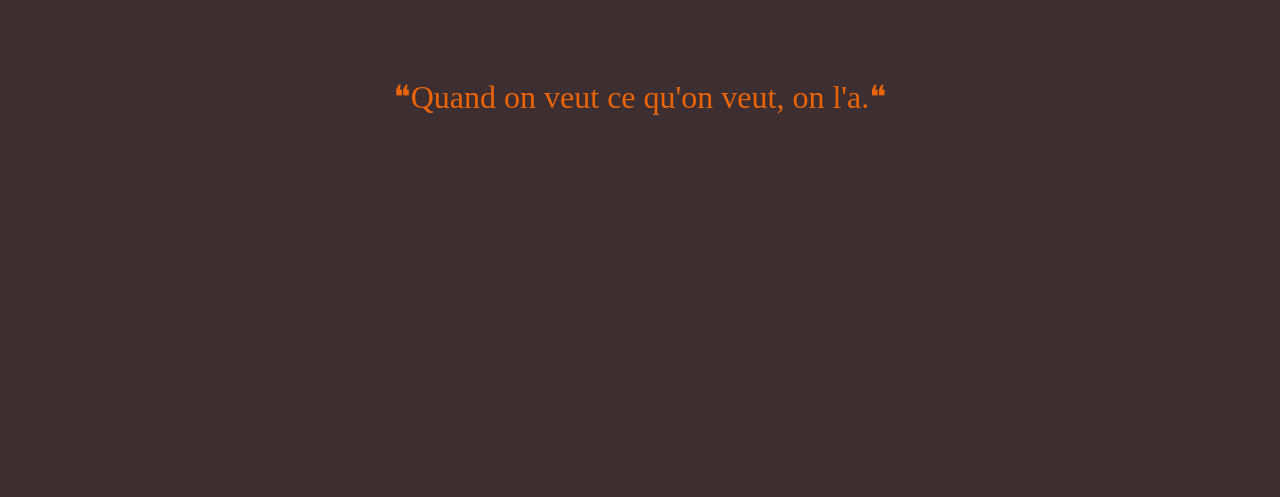
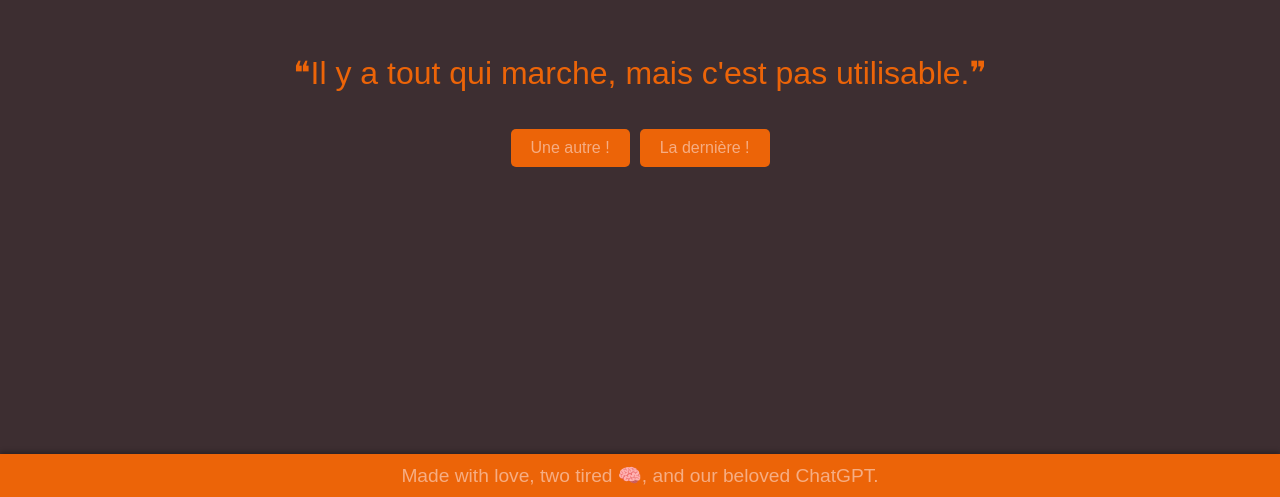
Before and after one commit to florianculie/wisdom, an Angular app in the folder wisdom/: page / in a window 1280 px wide. Shown: the part 303-800 px from the top of the page. Built offline with nearby package versions, Linux system fonts and the light colour scheme.

Commit message:
getting specific sentence is now possible
few tweaks

adding a footer, and some hovering styles

Adding buttons and EE

I see you APIC.
Added refresh button
Added Button to display the newest sentence

```diff
--- a/wisdom/angular.json
+++ b/wisdom/angular.json
@@ -28,9 +28,12 @@
               "src/assets"
             ],
             "styles": [
-              "src/styles.css"
+              "src/styles.css",
+              "node_modules/ngx-toastr/toastr.css"
             ],
-            "scripts": []
+            "scripts": [
+
+            ]
           },
           "configurations": {
             "production": {
--- a/wisdom/package.json
+++ b/wisdom/package.json
@@ -19,6 +19,7 @@
     "@angular/platform-browser": "^17.1.0",
     "@angular/platform-browser-dynamic": "^17.1.0",
     "@angular/router": "^17.1.0",
+    "ngx-toastr": "^19.0.0",
     "rxjs": "~7.8.0",
     "tslib": "^2.3.0",
     "zone.js": "~0.14.3"
--- a/wisdom/src/app/app.component.html
+++ b/wisdom/src/app/app.component.html
@@ -1,5 +1,7 @@
 <div class="container">
   <div class="center">
-    <p>❝{{ displayedSentence }}❝</p>
+    <p>❝{{ displayedSentence }}❞</p>
   </div>
+  <button (click)="displayRandomSentence()" class="reload-button">Une autre !</button>
+  <button (click)="displayNewestSentence()" class="reload-button">La dernière !</button>
 </div>
--- a/wisdom/src/app/app.component.ts
+++ b/wisdom/src/app/app.component.ts
@@ -1,27 +1,51 @@
-import { Component } from '@angular/core';
+import { Component, OnInit } from '@angular/core';
 import { RouterOutlet } from '@angular/router';
 import WisdomSentencesJson from '../assets/WisdomSentences.json';
+import { ActivatedRoute } from '@angular/router';
+import { ToastrService } from 'ngx-toastr';
 
 @Component({
   selector: 'app-root',
   standalone: true,
   imports: [RouterOutlet],
   templateUrl: './app.component.html',
-  styleUrl: './app.component.css'
+  styleUrls: ['./app.component.css']
 })
-export class AppComponent {
+export class AppComponent implements OnInit {
   wisdomSentences: any[] = [];
   displayedSentence: string = 'bonjour les ptits potes';
   title = 'wisdom';
 
-  constructor(){
+  constructor(private route: ActivatedRoute, private toastr: ToastrService) {
     this.wisdomSentences = WisdomSentencesJson;
-    this.displayRandomSentence();
+  }
+
+  ngOnInit(): void {
+    this.route.queryParams.subscribe(params => {
+      // Vérifier si le paramètre 'randomIndex' existe
+      const randomIndexFromUrl = params['id'];
+      if(randomIndexFromUrl !== undefined && (randomIndexFromUrl-1 <= 0 || randomIndexFromUrl-1 >= this.wisdomSentences.length)){
+        this.toastr.warning("I See you Picaut");
+        this.displayRandomSentence();
+      } else {
+        // Si 'randomIndex' est présent, l'utiliser directement
+        const index = Number(randomIndexFromUrl) - 1;
+        if (!isNaN(index) && index >= 0 && index < this.wisdomSentences.length) {
+          this.displayedSentence = this.wisdomSentences[index].sentence;
+        } else {
+          this.displayRandomSentence(); // Si l'index est invalide, choisir un random
+        }
+      }
+    });
   }
 
   displayRandomSentence() {
+    // Générer un index aléatoire parmi les id des citations
     const randomIndex = Math.floor(Math.random() * this.wisdomSentences.length);
     this.displayedSentence = this.wisdomSentences[randomIndex].sentence;
   }
 
+  displayNewestSentence() {
+    this.displayedSentence = this.wisdomSentences[this.wisdomSentences.length-1].sentence;
+  }
 }
--- a/wisdom/src/app/app.config.ts
+++ b/wisdom/src/app/app.config.ts
@@ -2,7 +2,14 @@ import { ApplicationConfig } from '@angular/core';
 import { provideRouter } from '@angular/router';
 
 import { routes } from './app.routes';
+import { provideAnimations } from '@angular/platform-browser/animations';
+
+import { provideToastr } from 'ngx-toastr';
 
 export const appConfig: ApplicationConfig = {
-  providers: [provideRouter(routes)]
+  providers: [
+    provideRouter(routes),
+    provideAnimations(), // required animations providers
+    provideToastr(), // Toastr providers
+  ]
 };
--- a/wisdom/src/assets/WisdomSentences.json
+++ b/wisdom/src/assets/WisdomSentences.json
@@ -1,24 +1,24 @@
 [
-{"sentence": "Après, s'ils sont plusieurs à faire des tests, c'est pas la même installation."},
-{"sentence": "L'ignorance est le meilleur des mépris."},
-{"sentence": "On en a pas 8 on en a 4 + 2 + 2."},
-{"sentence": "Votre cerveau il est inexistant."},
-{"sentence": "Mais notre train part vachement tôt là? C'est parce que c'est pas nous qui sommes en train de partir..."},
-{"sentence": "Vous avez plus qu'à tout revendre sur le bon coin."},
-{"sentence": "Et là, c'est chatbite !"},
-{"sentence": "Quand on veut ce qu'on veut, on l'a."},
-{"sentence": "y'a une spécificité des experts, c'est de savoir se remettre en cause, c'est la science."},
-{"sentence": "Il y a 5 minutes ça compilait."},
-{"sentence": "Les IFrames c'est le futur du web Monsieur."},
-{"sentence": "bon bah solution plus de merge uniquement suppression + nouveau fichier pour commit."},
-{"sentence": "Moi, à la base, je voulais coder dans le noir."},
-{"sentence": "Quand l'arbo est repliée, ça a pas l'air si compliqué."},
-{"sentence": "c'est un workaround temporaire mais on sait pas pour combien de temps."},
-{"sentence": "Est-ce que c'est en C que j'avais vu les singletons?"},
-{"sentence": "J'ajoute ça au chrono pour donner l'info au run qui devra communiquer un arrêt prod de 48h au top merci 🙂"},
-{"sentence": "On a fait un audit un peu de nos serveurs pour identifier ce qui posait problème d'un point de vue sécurité potentielle.. Le répertoire TEEXMA est ressorti.. On peut le supprimer?"},
-{"sentence": "Si j'arrive a être plus rapide que le processeur, c'est jouable."},
-{"sentence": "C'est pas déconnant en fait de faire un VHD pour le poste dev."},
-{"sentence": "Pour moi la taille c'est quand meme important."},
-{"sentence": "Il y a tout qui marche, mais c'est pas utilisable."}
+  {"id": 1, "sentence": "Après, s'ils sont plusieurs à faire des tests, c'est pas la même installation."},
+  {"id": 2, "sentence": "L'ignorance est le meilleur des mépris."},
+  {"id": 3, "sentence": "On en a pas 8 on en a 4 + 2 + 2."},
+  {"id": 4, "sentence": "Votre cerveau il est inexistant."},
+  {"id": 5, "sentence": "Mais notre train part vachement tôt là? C'est parce que c'est pas nous qui sommes en train de partir..."},
+  {"id": 6, "sentence": "Vous avez plus qu'à tout revendre sur le bon coin."},
+  {"id": 7, "sentence": "Et là, c'est chatbite !"},
+  {"id": 8, "sentence": "Quand on veut ce qu'on veut, on l'a."},
+  {"id": 9, "sentence": "y'a une spécificité des experts, c'est de savoir se remettre en cause, c'est la science."},
+  {"id": 10, "sentence": "Il y a 5 minutes ça compilait."},
+  {"id": 11, "sentence": "Les IFrames c'est le futur du web Monsieur."},
+  {"id": 12, "sentence": "bon bah solution plus de merge uniquement suppression + nouveau fichier pour commit."},
+  {"id": 13, "sentence": "Moi, à la base, je voulais coder dans le noir."},
+  {"id": 14, "sentence": "Quand l'arbo est repliée, ça a pas l'air si compliqué."},
+  {"id": 15, "sentence": "c'est un workaround temporaire mais on sait pas pour combien de temps."},
+  {"id": 16, "sentence": "Est-ce que c'est en C que j'avais vu les singletons?"},
+  {"id": 17, "sentence": "J'ajoute ça au chrono pour donner l'info au run qui devra communiquer un arrêt prod de 48h au top merci 🙂"},
+  {"id": 18, "sentence": "On a fait un audit un peu de nos serveurs pour identifier ce qui posait problème d'un point de vue sécurité potentielle.. Le répertoire TEEXMA est ressorti.. On peut le supprimer?"},
+  {"id": 19, "sentence": "Si j'arrive a être plus rapide que le processeur, c'est jouable."},
+  {"id": 20, "sentence": "C'est pas déconnant en fait de faire un VHD pour le poste dev."},
+  {"id": 21, "sentence": "Pour moi la taille c'est quand meme important."},
+  {"id": 22, "sentence": "Il y a tout qui marche, mais c'est pas utilisable."}
 ]
--- a/wisdom/src/index.html
+++ b/wisdom/src/index.html
@@ -9,5 +9,8 @@
 </head>
 <body>
   <app-root></app-root>
+  <footer>
+  Made with love, two tired 🧠, and our beloved ChatGPT.
+</footer>
 </body>
 </html>
--- a/wisdom/src/styles.css
+++ b/wisdom/src/styles.css
@@ -6,6 +6,7 @@ body {
   justify-content: center;
   height: 100vh;
   margin: 0;
+  font-family: Arial
 }
 
 .container {
@@ -16,3 +17,40 @@ body {
   font-size: 2em; /* Ajustez la taille du texte selon vos besoins */
   color: #EC6408;
 }
+
+.reload-button {
+  margin-top: 20px;
+  padding: 10px 20px;
+  font-size: 1em;
+  color: #F6AD83;
+  background-color: #EC6408;
+  border: none;
+  border-radius: 5px;
+  cursor: pointer;
+  font-family: Arial;
+  transition: background-color 0.3s ease;
+  margin: 5px;
+}
+
+.reload-button:hover {
+  background-color: #F6AD83;
+  color: #EC6408;
+}
+
+footer {
+  background-color: #EC6408; /* Couleur de fond de la charte */
+  color: #F6AD83; /* Couleur de texte utilisée précédemment */
+  text-align: center; /* Centrer le texte */
+  padding: 10px 0; /* Espacement vertical */
+  font-family: Arial, sans-serif; /* Police Arial */
+  font-size: 1.2em; /* Taille légèrement augmentée pour visibilité */
+  position: fixed; /* Fixer le footer en bas de la page */
+  bottom: 0; /* Positionner en bas */
+  width: 100%; /* Prendre toute la largeur */
+  box-shadow: 0 -2px 5px rgba(0, 0, 0, 0.3); /* Légère ombre pour donner du relief */
+}
+
+footer:hover {
+  background-color: #F6AD83; /* Inverse la couleur de fond */
+  color: #EC6408; /* Inverse la couleur du texte */
+}
```
Also changed, not shown: 1 other file (tests, documents, lock files or other folders).
